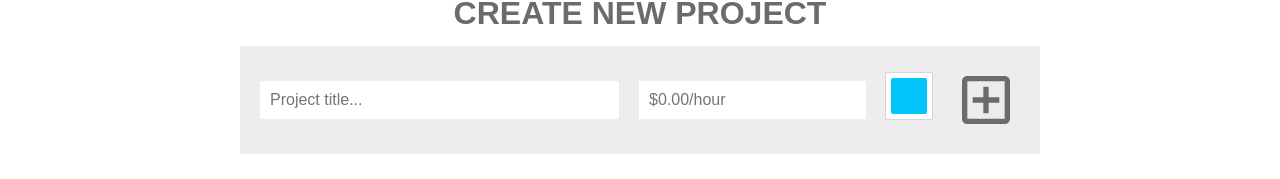
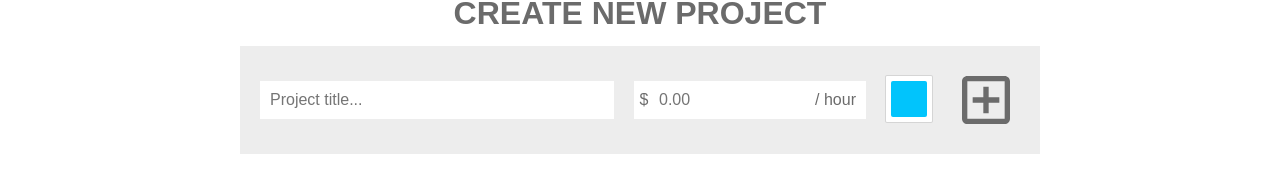
Before and after one commit to bradmallett/punch-in, a React (Create React App) app: page / in a window 1280 px wide. Shown: the part 154-333 px from the top of the page. Built offline with nearby package versions, Linux system fonts and the light colour scheme.

Commit message:
Completed AddProject component

```diff
--- a/src/App.css
+++ b/src/App.css
@@ -139,8 +139,37 @@ a {
   font-size: 1rem;
 }
 
+.input-icon {
+  position: relative;
+}
+
+.dollarSign, .perHourSign {
+  position: absolute;
+  display: block;
+  transform: translate(0, -50%);
+  top: 50%;
+  pointer-events: none;
+  text-align: center;
+  font-style: normal;
+}
+
+.dollarSign {
+  width: 25px;
+  padding-left: 15px;
+}
+
+.perHourSign {
+  padding-right: 15px;
+  right: 5px;
+}
+
+.input-icon > input {
+  padding-left: 25px;
+  padding-right: 0;
+}
+
 .colorPickerCont {
-  margin: 0px 10px;
+  margin: 5px 10px 0px 10px;
 }
 
 
@@ -177,9 +206,6 @@ a {
   }
 
 
-
-
-
   /*---------- CREATE PROJECT COMPONENT ----------*/
 
   .createProjForm {
@@ -194,17 +220,14 @@ a {
 
   .createProjTxt {
     width: 100%;
+    margin: 10px 0px;
   }
 
 .colorPickerCont {
     margin: 15px;
 }
-  /*
-  .createProjSubmit {
-    margin: 10px auto 0px auto;
-    padding: 10px 30px;
-  }
-
-*/
+.input-icon {
+  width: 100%;
+}
 
 }
--- a/src/components/AddProject.js
+++ b/src/components/AddProject.js
@@ -95,14 +95,18 @@ export class AddProject extends Component {
                             value={this.state.title}
                             onChange={this.onChange}
                         />
+                        <div class="input-icon">
                             <input
                                 className = 'createProjTxt'
                                 type='number'
                                 name='payRate'
-                            placeholder='$0.00/hour'
+                                placeholder='0.00'
                                 value={this.state.payRate}
                                 onChange={this.onChange}
                             />
+                            <i className='dollarSign'>$</i>
+                            <i className='perHourSign'> / hour</i>
+                        </div>
 
                         <div className='colorPickerCont'>
                             <div style={ styles.swatch } onClick={ this.handleClick }>
```
Lines whose indentation alone changed are shown as unchanged.
